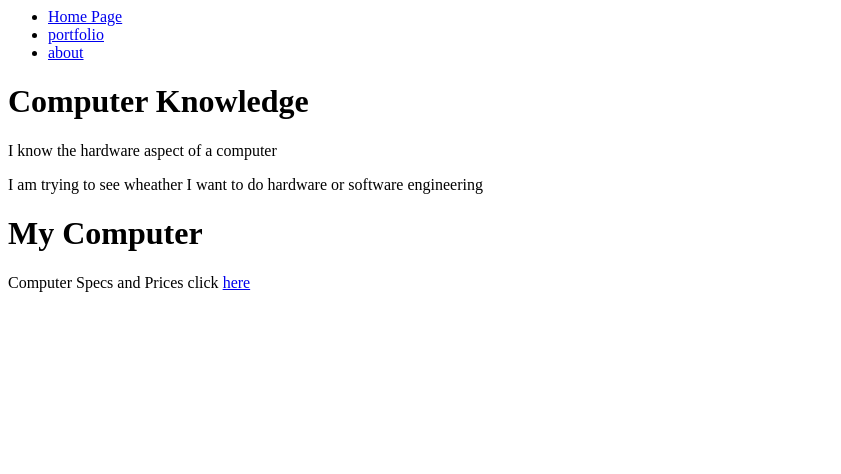
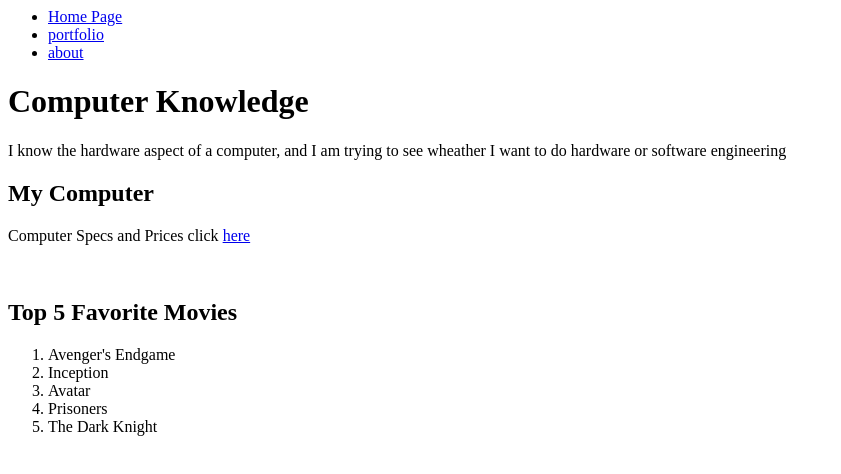
Before and after one commit to mike3245/mike3245.github.io, a plain HTML site: page about.html in a window 1280 px wide. Shown: the whole page, without its empty margins (0-841 px from the left). Drawn offline with Linux system fonts and the light colour scheme.

Commit message:
top list

```diff
--- a/about.html
+++ b/about.html
@@ -12,14 +12,13 @@
     </ul>
 
     <h1> Computer Knowledge</h1>
-    <p>I know the hardware aspect of a computer</p>
-    <p>I am trying to see wheather I want to do hardware or software engineering</p>
-    <h1>My Computer</h1>
-    <p>Computer Specs and Prices click <a href="https://pcpartpicker.com/list/hgJ7tg">here</a></p>
-
+    <p>I know the hardware aspect of a computer, and I am trying to see wheather I want to do hardware or software engineering</p>
+    <h2>My Computer</h2>
+    <p>Computer Specs and Prices click <a target="_blank" href="https://pcpartpicker.com/user/phoenixflame89/saved/F2Xb8d">here</a></p>
     <br>
-
-
+    <h2>Top 5 Favorite Movies</h2>
+    <ol><li>Avenger's Endgame</li><li>Inception</li><li>Avatar</li><li>Prisoners</li><li>The Dark Knight</li> </ol>
+    <img /Image/maxresdefault.jpg>
 
 
     </body>
```
Also changed, not shown: .c9/metadata/environment/Image/maxresdefault.jpg (added), .c9/metadata/environment/about.html, .c9/metadata/environment/index.html, .c9/metadata/environment/portfolio.html, .c9/metadata/preview-/about.html (added), .c9/metadata/preview-/index.html (deleted), Image/maxresdefault.jpg (added), 2 other files.
